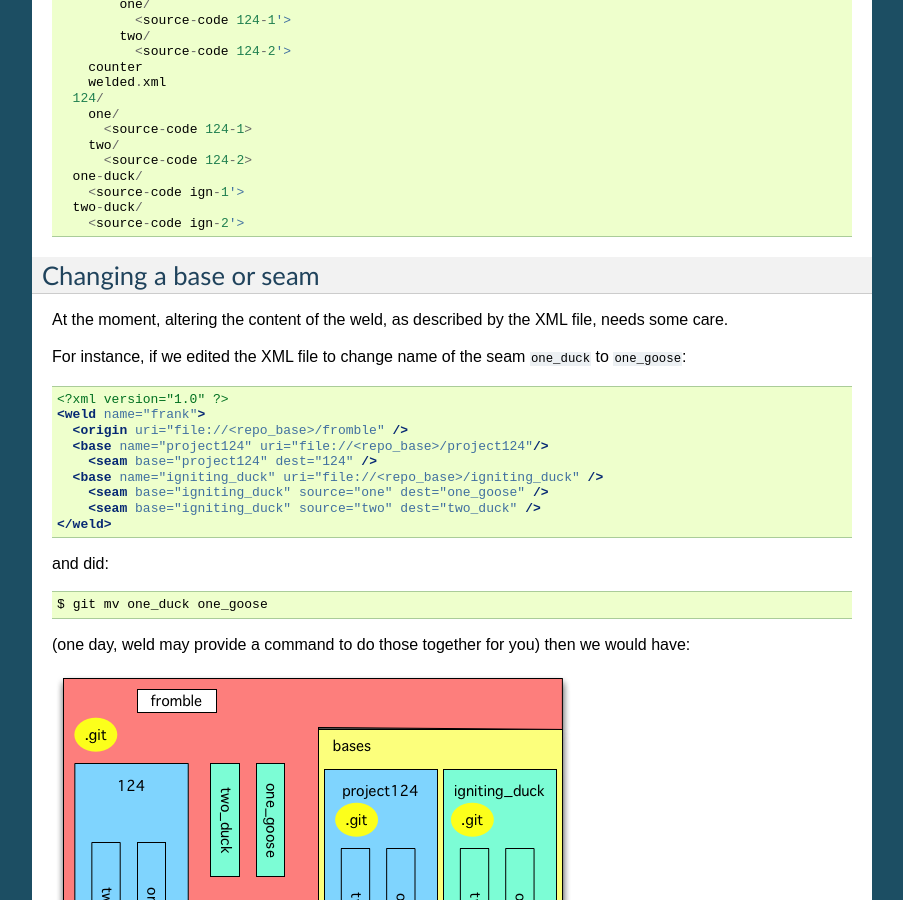
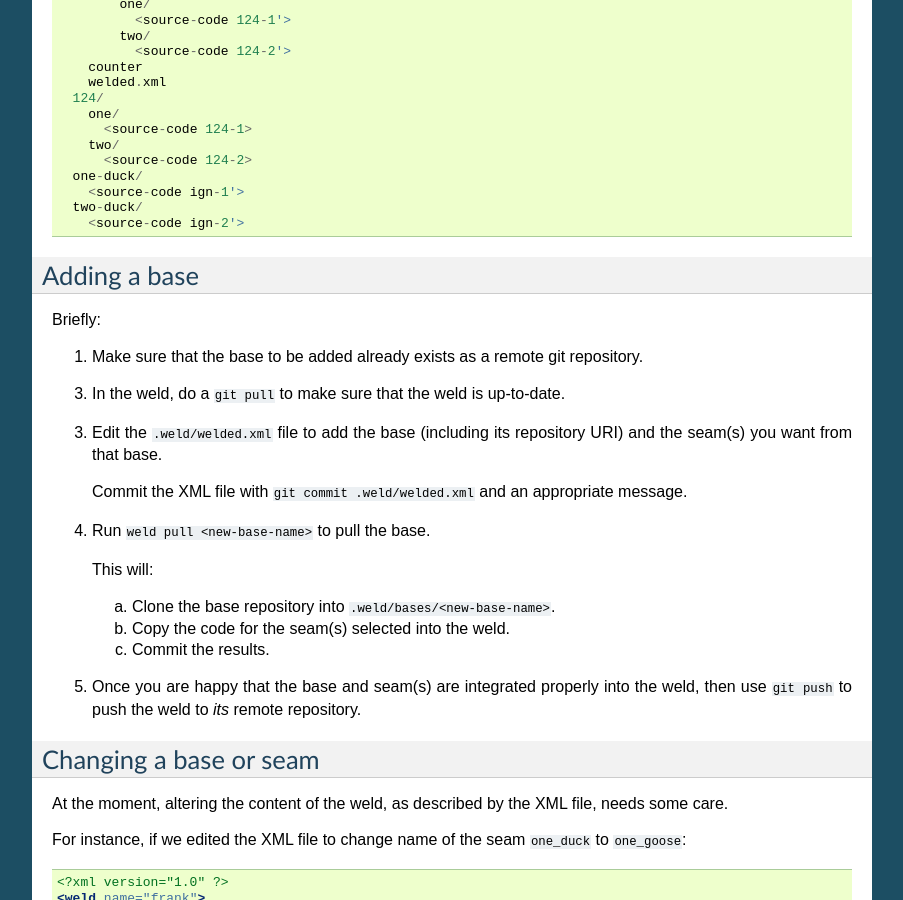
Before and after one commit to kynesim/weld, a Sphinx documentation site: the page built from docs/with-diagrams.txt, in a window 1280 px wide and 900 px high, scrolled down 7605 px. Shown: the whole window, without its empty margins (198-1101 px from the left). Built offline with Sphinx 7.4.7, drawn with Linux system fonts in a browser that asks for light colours.

Commit message:
Briefly explain how to add a new base

```diff
--- a/docs/with-diagrams.txt
+++ b/docs/with-diagrams.txt
@@ -385,6 +385,34 @@ the igniting_duck base::
     two-duck/
       <source-code ign-2'>
 
+Adding a base
+=============
+
+Briefly:
+
+1. Make sure that the base to be added already exists as a remote git
+   repository.
+
+3. In the weld, do a ``git pull`` to make sure that the weld is up-to-date.
+
+3. Edit the ``.weld/welded.xml`` file to add the base (including its
+   repository URI) and the seam(s) you want from that base.
+
+   Commit the XML file with ``git commit .weld/welded.xml`` and an appropriate
+   message.
+
+4. Run ``weld pull <new-base-name>`` to pull the base.
+
+   This will:
+
+   a. Clone the base repository into ``.weld/bases/<new-base-name>``.
+   b. Copy the code for the seam(s) selected into the weld.
+   c. Commit the results.
+
+5. Once you are happy that the base and seam(s) are integrated properly into
+   the weld, then use ``git push`` to push the weld to *its* remote
+   repository.
+
 Changing a base or seam
 =======================
 At the moment, altering the content of the weld, as described by the XML file,
```
